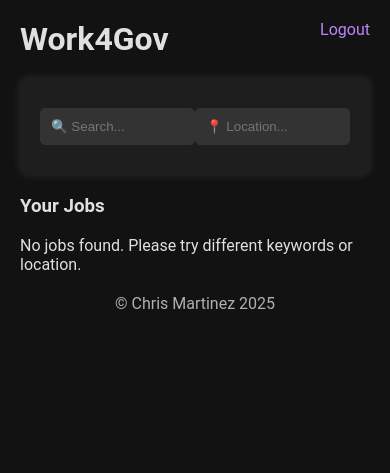
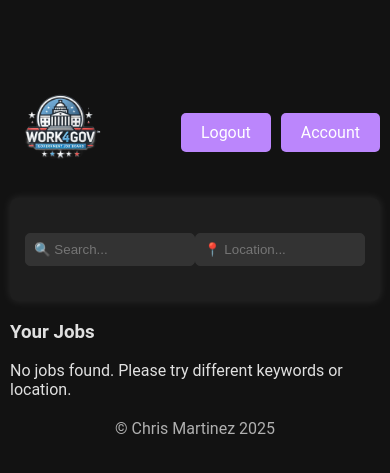
Before and after one commit to coderchris591/Software-Systems-Capstone, a Flask app: page / in a window 390 px wide. Shown: the top 473 px of the page. Run offline with Flask 3, Linux system fonts and the light colour scheme; a user stored in the database is signed in; data that the repository does not hold is empty; some libraries are stand-ins or nearby versions.

Commit message:
Enhance UI of login, registration, and search page with new logo and improved styling; optimize CSS for better responsiveness and user experience

```diff
--- a/static/style.css
+++ b/static/style.css
@@ -43,18 +43,18 @@ a {
 
 header {
     color: var(--header-text-color);
-    margin-bottom: 20px;
 }
 
 .flex-container {
     display: flex;
     flex-direction: row;
     justify-content: space-between;
+    align-items: center;
 }
 
 header h2 {
     font-size: 2rem;
-    margin: 0;
+    margin-top: 5vh;
     text-align: center;
 }
 
@@ -75,12 +75,28 @@ form {
     margin: 20px auto;
 }
 
+.question {
+    margin-top: 10vh;
+    min-height: 50vh;
+    font-size: 1.2rem;
+    color: var(--tertiary-text-color);
+    text-align: center;
+}
+
+.question label {
+    font-size: 1.2rem;
+    color: var(--tertiary-text-color);
+    margin-top: 15vh;
+}
+
+
 form input[type="text"],
 form input[type="password"],
 form input[type="email"] {
     width: 100%;
+    max-width: 300px;
     padding: 10px;
-    margin: 10px 0;
+    margin: 20px 0;
     border: 1px solid var(--input-border-color);
     border-radius: 5px;
     box-sizing: border-box;
@@ -107,6 +123,17 @@ form button[type="submit"], form button[type="button"] {
     transition: background-color 0.3s;
 }
 
+.submit-buttons {
+    display: flex;
+    gap: 10px;
+    margin-top: 10vh;
+}
+
+.submit-buttons button {
+    width: 15vw;
+    height: 40px;
+}
+
 #go-back {
     background-color: #666;
     color: #ccc;
@@ -125,7 +152,7 @@ form label {
     margin-bottom: 5px;
     color: var(--primary-text-color);
     font-weight: bold;
-    text-align: left;
+    text-align: center;
 }
 
 button[disabled] {
@@ -158,6 +185,8 @@ button[disabled] {
     flex-wrap: wrap;
     gap: 10px;
     margin-top: 10px;
+    justify-content: center;
+    max-width: 500px;
 }
 
 .select-items div {
@@ -235,7 +264,7 @@ button[disabled] {
 
 .selected-positions div:hover {
     background-color: #444;
-    border-color: var(--input-focus-border-color);
+    border-color: var (--input-focus-border-color);
 }
 
 .selected-positions div .remove-btn {
@@ -265,3 +294,73 @@ button[disabled] {
     padding: 10px;
     box-shadow: 0 0 5px rgba(255, 255, 255, 0.2);
 }
+
+.user-buttons {
+    display: flex;
+    justify-content: center;
+    gap: 10px;
+    margin-top: 10px;
+}
+
+.user-buttons a {
+    background-color: var(--button-background-color);
+    color: white;
+    padding: 10px 20px;
+    border-radius: 5px;
+    text-decoration: none;
+    font-size: 1rem;
+    transition: background-color 0.3s;
+}
+
+/* Mobile optimization */
+@media (max-width: 600px) {
+    body {
+        padding: 10px;
+    }
+
+    header {
+        color: var(--header-text-color);
+        margin-top: 8vh;
+    }
+
+    .job-card {
+        padding: 10px;
+    }
+
+    form {
+        padding: 15px;
+    }
+
+    form input[type="text"],
+    form input[type="password"],
+    form input[type="email"] {
+        padding: 8px;
+    }
+
+    form button[type="submit"], form button[type="button"] {
+        padding: 8px 15px;
+        font-size: 0.9rem;
+    }
+
+    .select-items div {
+        padding: 8px;
+    }
+
+    .selected-positions div {
+        padding: 8px;
+    }
+
+    .job-count {
+        font-size: 1rem;
+        padding: 8px;
+    }
+
+    .submit-buttons button {
+        width: 40vw;
+        height: 40px;
+    }
+
+    .logo {
+        width: 300px;
+    }
+}
--- a/templates/search.html
+++ b/templates/search.html
@@ -2,8 +2,11 @@
 
 {% block header %}
 <div class="flex-container">
-    <h2>Work4Gov</h2>
-    <a href="/logout" class="logout-button">Logout</a>
+    <img class="logo" src="{{ url_for('static', filename='img/WORK4GOV_LOGO2.png') }}" style="width: 100px; margin: 0;" alt="Logo">
+    <div class="user-buttons">
+        <a href="/logout">Logout</a>
+        <a href="/logout">Account</a>
+    </div>
 </div>
 <form class="flex-container" method="POST" action="">
 <input name="keywords" type="text" placeholder="🔍 Search...">
```
Also changed, not shown: templates/login.html (+3 -5 lines), templates/questionnaire.html (+34 -38 lines), templates/register.html (+3 -5 lines), instance/work4gov.sqlite.
